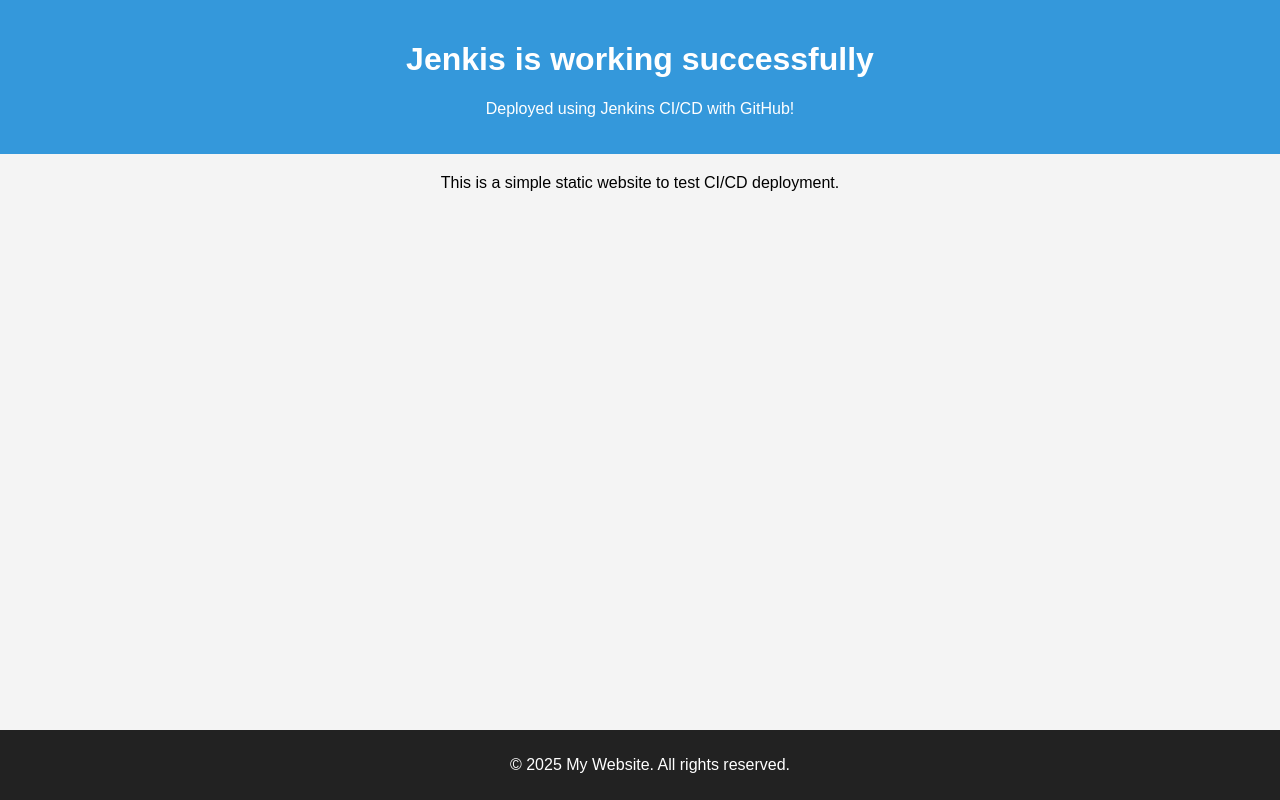
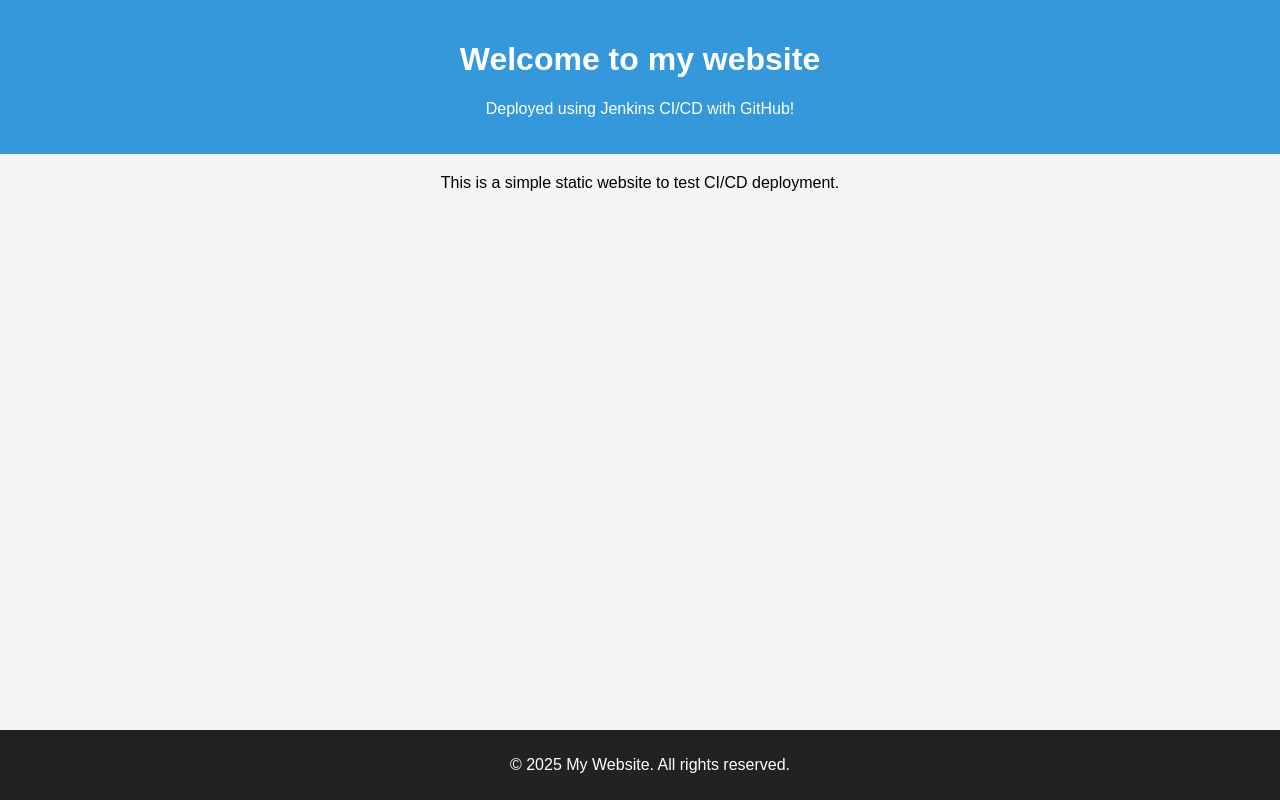
Before and after one commit to afaque490/jenkins-CI-CD, a plain HTML site: page index.html in a window 1280 px wide. Drawn offline with Linux system fonts and the light colour scheme.

Commit message:
Update index.html

```diff
--- a/index.html
+++ b/index.html
@@ -8,7 +8,7 @@
 </head>
 <body>
     <header>
-        <h1>Jenkis is working successfully</h1>
+        <h1>Welcome to my website</h1>
         <p>Deployed using Jenkins CI/CD with GitHub!</p>
     </header>
 
```
